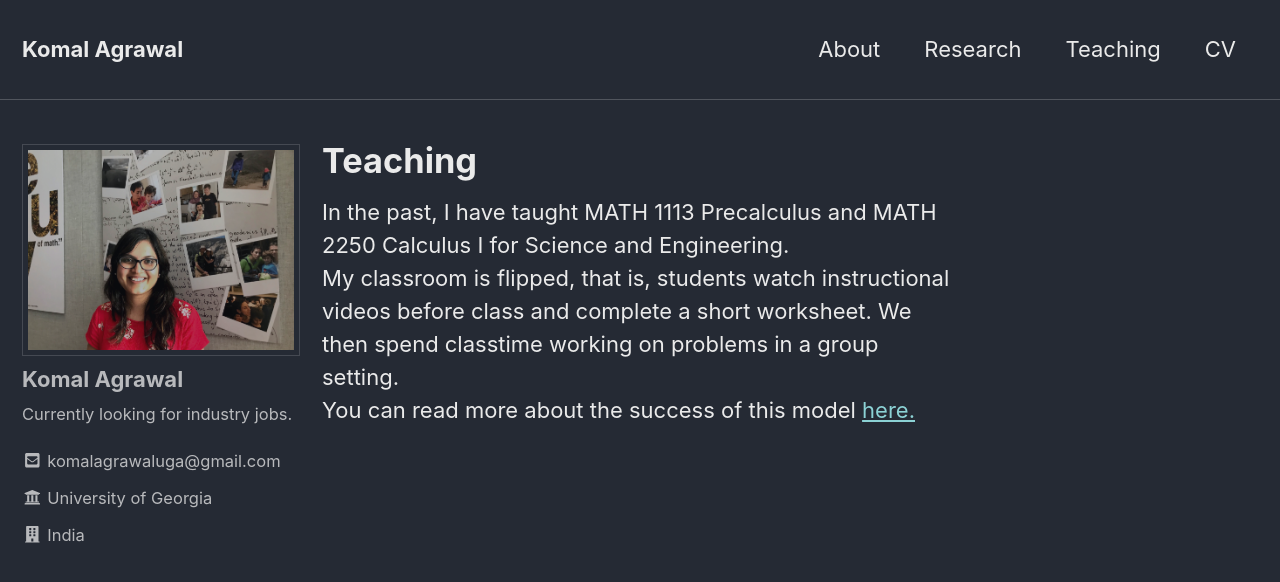
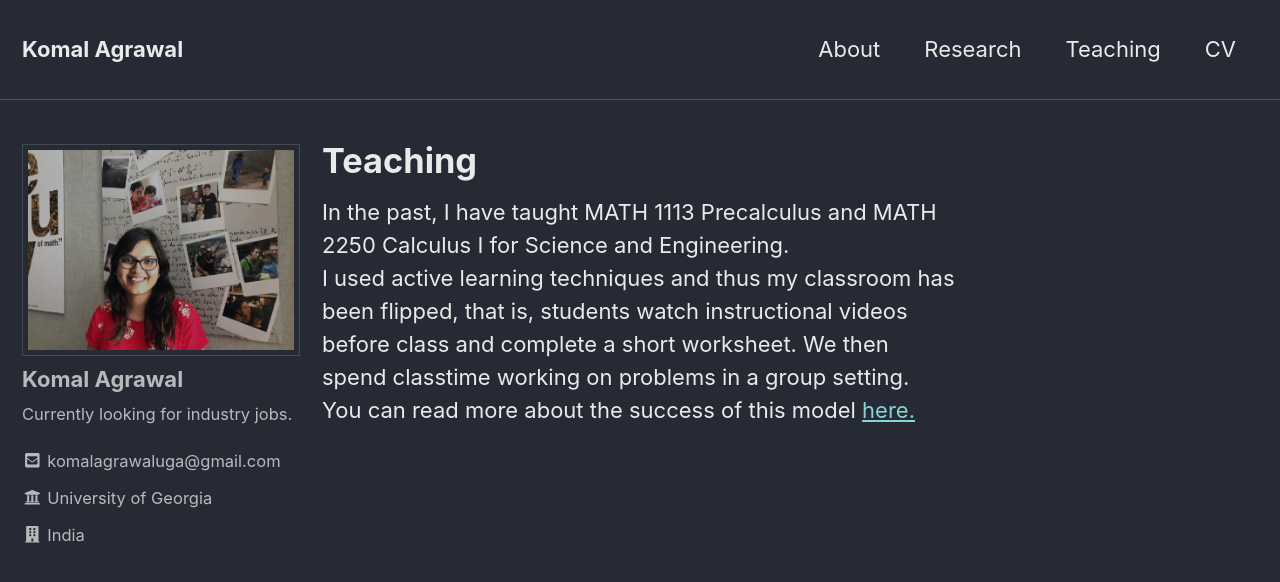
Before and after one commit to komala033/komala033.github.io, a Jekyll site: the page built from teaching.md, in a window 1280 px wide and 900 px high. Shown: the top 582 px of the window. Built offline with Jekyll 4.4.1, drawn with Linux system fonts in a browser that asks for light colours; nearby versions of some CDN libraries.

Commit message:
Update teaching.md

```diff
--- a/teaching.md
+++ b/teaching.md
@@ -3,5 +3,5 @@ layout: single
 title: Teaching
 ---
 In the past, I have taught MATH 1113 Precalculus and MATH 2250 Calculus I for Science and Engineering. <br/>
-My classroom is flipped, that is, students watch instructional videos before class and complete a short worksheet. We then spend classtime working on problems in a group setting. <br/>
+I used active learning techniques and thus my classroom has been flipped, that is, students watch instructional videos before class and complete a short worksheet. We then spend classtime working on problems in a group setting. <br/>
 You can read more about the success of this model <a href="https://news.uga.edu/class-redesign-increases-student-math-success/" target="_blank">here.</a> <br/>
```
